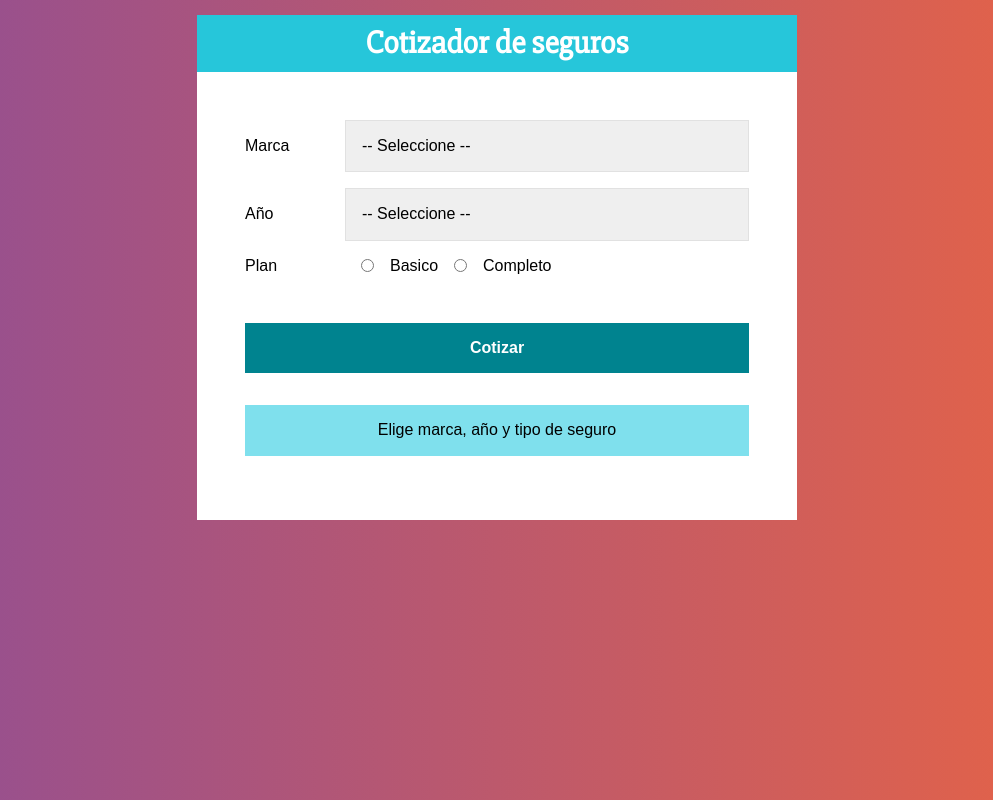
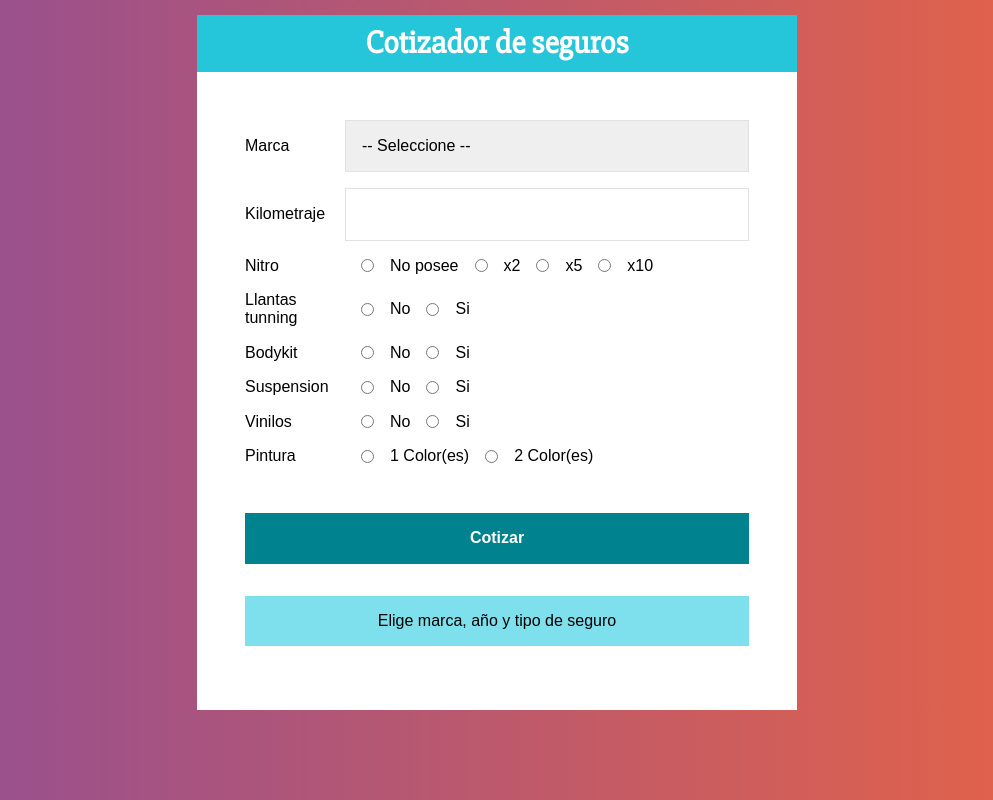
Before and after one commit to luisyuburi/samp-vehicle-quote, a React (Create React App) app: page / in a window 1280 px wide. Shown: the whole page, without its empty margins (143-1136 px from the left). Built offline with nearby package versions, Linux system fonts and the light colour scheme.

Commit message:
fix (Addding changes)

```diff
--- a/src/App.js
+++ b/src/App.js
@@ -21,7 +21,7 @@ function App() {
     datos: {
       marca: '',
       year: '',
-      plan: '',
+      nitro: '',
     },
   })
 
--- a/src/components/Formulario.js
+++ b/src/components/Formulario.js
@@ -1,6 +1,15 @@
 import React, { useState } from 'react'
 import styled from '@emotion/styled'
-import { obtenerDiferenciaYear, calcularMarca, obtenerPlan } from '../helper'
+import {
+  obtenerDiferenciaYear,
+  calcularMarca,
+  calcularNitro,
+  calcularLlantas,
+  calcularBodykit,
+  calcularPintura,
+  calcularSuspension,
+  calcularVinilo,
+} from '../helper'
 import PropTypes from 'prop-types'
 const Campo = styled.div`
   display: flex;
@@ -17,6 +26,14 @@ const Select = styled.select`
   border: 1px solid #e1e1e1;
   -webkit-appearance: none;
 `
+const Input = styled.input`
+  display: block;
+  width: 100%;
+  padding: 1rem;
+  border: 1px solid #e1e1e1;
+  -webkit-appearance: none;
+`
+
 const InputRadio = styled.input`
   margin: 0 1rem;
 `
@@ -48,14 +65,30 @@ const Error = styled.div`
 const Formulario = ({ guardarResumen, guardarCargando }) => {
   const [datos, guardarDatos] = useState({
     marca: '',
-    year: '',
-    plan: '',
+    kilometraje: '',
+    nitro: '',
+    llantas: '',
+    bodykit: '',
+    suspension: '',
+    vinilo: '',
+    pintura: '',
+    bateria: '',
   })
 
   const [error, guardarError] = useState(false)
 
   // Extraer valores del state
-  const { marca, year, plan } = datos
+  const {
+    marca,
+    kilometraje,
+    nitro,
+    llantas,
+    bodykit,
+    suspension,
+    vinilos,
+    pintura,
+    bateria,
+  } = datos
 
   // Leer los datos del formulario y guardarlos en el state
   const obtenerInformacion = (e) => {
@@ -68,31 +101,51 @@ const Formulario = ({ guardarResumen, guardarCargando }) => {
   // Cuando el usuario presiona submit
   const cotizarSeguro = (e) => {
     e.preventDefault()
-    if (marca.trim() === '' || year.trim() === '' || plan.trim() === '') {
+    if (
+      marca.trim() === '' ||
+      kilometraje.trim() === '' ||
+      nitro.trim() === '' ||
+      llantas.trim() === '' ||
+      bodykit.trim() === '' ||
+      suspension.trim() === '' ||
+      vinilos.trim() === '' ||
+      pintura.trim() === ''
+    ) {
       guardarError(true)
       return
     }
     guardarError(false)
 
     // Una base de 2000
-    let resultado = 2000
+    let resultado = 0
 
-    // Obtener la diferencia de años
-    const diferencia = obtenerDiferenciaYear(year)
+    //Obtenemos el valor del auto segun la marca seleccionada
+    resultado += calcularMarca(marca)
+    // Por cada kilometro, se resta 0.01%
+    const reduccionKilometraje = kilometraje * 0.01
 
-    // Por cada año. hay que restar el 3%
-    resultado -= (diferencia * 3 * resultado) / 100
+    resultado -= (resultado * reduccionKilometraje) / 100
 
-    // Asiatico 5%
-    // Americano 15%
-    // Europeo 30%
-    resultado = calcularMarca(marca) * resultado
+    // Nitro x2 aumenta 4.200$
+    // Nitro x5 aumenta 4.900$
+    // Nitro x10 aumenta 7.000$
+    const incrementoNitro = calcularNitro(nitro)
+    const incrementoLlantas = calcularLlantas(llantas)
+    const incrementoBodykit = calcularBodykit(bodykit)
+    const incrementoVinilos = calcularVinilo(vinilos)
+    const incrementoPintura = calcularPintura(pintura)
+    const incrementoSuspension = calcularSuspension(suspension)
 
-    // Plan Basico aumenta 20%
-    // Plan Completo aumenta 50%
-    const incrementoPlan = obtenerPlan(plan)
-    resultado = parseFloat(incrementoPlan * resultado).toFixed(2)
+    resultado +=
+      incrementoNitro +
+      incrementoLlantas +
+      incrementoBodykit +
+      incrementoVinilos +
+      incrementoPintura +
+      incrementoSuspension
 
+    resultado -= resultado * 0.3
+    resultado = parseFloat(resultado).toFixed(2)
     guardarCargando(true)
 
     setTimeout(() => {
@@ -114,46 +167,187 @@ const Formulario = ({ guardarResumen, guardarCargando }) => {
         <Label>Marca</Label>
         <Select name="marca" value={marca} onChange={obtenerInformacion}>
           <option value="">-- Seleccione --</option>
-          <option value="americano">Americano</option>
-          <option value="europeo">Europeo</option>
-          <option value="asiatico">Asiatico</option>
+          <option value="admiral">Admiral</option>
+          <option value="blade">Blade</option>
+          <option value="boxville">Boxville</option>
+          <option value="bravura">Bravura</option>
+          <option value="broadway">Broadway</option>
+          <option value="buccaneer">Buccaneer</option>
+          <option value="burrito">Burrito</option>
+          <option value="clover">Clover</option>
+          <option value="club">Club</option>
+          <option value="elegant">Elegant</option>
+          <option value="esperanto">Esperanto</option>
+          <option value="euros">Euros</option>
+          <option value="feltzer">Feltzer</option>
+          <option value="glendale">Glendale</option>
+          <option value="greenwood">Greenwood</option>
+          <option value="huntley">Greenwood</option>
+          <option value="jester">Jester</option>
+          <option value="landstalker">Landstalker</option>
+          <option value="linerunner">LineRunner</option>
+          <option value="majestic">Majestic</option>
+          <option value="manana">Manana</option>
+          <option value="moonbeam">Moonbeam</option>
+          <option value="oceanic">Oceanic</option>
+          <option value="perennial">Perennial</option>
+          <option value="picador">Picador</option>
+          <option value="pony">Pony</option>
+          <option value="premier">Premier</option>
+          <option value="primo">Primo</option>
+          <option value="rancher">Rancher</option>
+          <option value="sabre">Sabre</option>
+          <option value="sadler">Sadler</option>
+          <option value="savanna">Savanna</option>
+          <option value="sentinel">Sentinel</option>
+          <option value="slamvan">Slamvan</option>
+          <option value="solair">Solair</option>
+          <option value="stafford">Stafford</option>
+          <option value="stallion">Stallion</option>
+          <option value="sunrise">Sunruse</option>
+          <option value="tahoma">Tahoma</option>
+          <option value="tornado">Tornado</option>
+          <option value="uranus">Uranus</option>
+          <option value="voodoo">Voodoo</option>
+          <option value="washignton">Washington</option>
+          <option value="windsor">Windsor</option>
         </Select>
       </Campo>
 
       <Campo>
-        <Label>Año</Label>
-        <Select name="year" value={year} onChange={obtenerInformacion}>
-          <option value="">-- Seleccione --</option>
-          <option value="2021">2021</option>
-          <option value="2020">2020</option>
-          <option value="2019">2019</option>
-          <option value="2018">2018</option>
-          <option value="2017">2017</option>
-          <option value="2016">2016</option>
-          <option value="2015">2015</option>
-          <option value="2014">2014</option>
-          <option value="2013">2013</option>
-          <option value="2012">2012</option>
-        </Select>
+        <Label>Kilometraje</Label>
+        <Input type="number" name="kilometraje" onChange={obtenerInformacion} />
+      </Campo>
+
+      <Campo>
+        <Label>Nitro</Label>
+        <InputRadio
+          type="radio"
+          name="nitro"
+          value="NA"
+          checked={nitro === 'NA'}
+          onChange={obtenerInformacion}
+        />{' '}
+        No posee
+        <InputRadio
+          type="radio"
+          name="nitro"
+          value="x2"
+          checked={nitro === 'x2'}
+          onChange={obtenerInformacion}
+        />{' '}
+        x2
+        <InputRadio
+          type="radio"
+          name="nitro"
+          value="x5"
+          checked={nitro === 'x5'}
+          onChange={obtenerInformacion}
+        />{' '}
+        x5
+        <InputRadio
+          type="radio"
+          name="nitro"
+          value="x10"
+          checked={nitro === 'x10'}
+          onChange={obtenerInformacion}
+        />{' '}
+        x10
       </Campo>
       <Campo>
-        <Label>Plan</Label>
+        <Label>Llantas tunning</Label>
         <InputRadio
           type="radio"
-          name="plan"
-          value="basico"
-          checked={plan === 'basico'}
+          name="llantas"
+          value="no"
+          checked={llantas === 'no'}
           onChange={obtenerInformacion}
         />{' '}
-        Basico
+        No
         <InputRadio
           type="radio"
-          name="plan"
-          value="completo"
-          checked={plan === 'completo'}
+          name="llantas"
+          value="si"
+          checked={llantas === 'si'}
           onChange={obtenerInformacion}
         />{' '}
-        Completo
+        Si
+      </Campo>
+      <Campo>
+        <Label>Bodykit</Label>
+        <InputRadio
+          type="radio"
+          name="bodykit"
+          value="no"
+          checked={bodykit === 'no'}
+          onChange={obtenerInformacion}
+        />{' '}
+        No
+        <InputRadio
+          type="radio"
+          name="bodykit"
+          value="si"
+          checked={bodykit === 'si'}
+          onChange={obtenerInformacion}
+        />{' '}
+        Si
+      </Campo>
+      <Campo>
+        <Label>Suspension</Label>
+        <InputRadio
+          type="radio"
+          name="suspension"
+          value="no"
+          checked={suspension === 'no'}
+          onChange={obtenerInformacion}
+        />{' '}
+        No
+        <InputRadio
+          type="radio"
+          name="suspension"
+          value="si"
+          checked={suspension === 'si'}
+          onChange={obtenerInformacion}
+        />{' '}
+        Si
+      </Campo>
+      <Campo>
+        <Label>Vinilos</Label>
+        <InputRadio
+          type="radio"
+          name="vinilos"
+          value="no"
+          checked={vinilos === 'no'}
+          onChange={obtenerInformacion}
+        />{' '}
+        No
+        <InputRadio
+          type="radio"
+          name="vinilos"
+          value="si"
+          checked={vinilos === 'si'}
+          onChange={obtenerInformacion}
+        />{' '}
+        Si
+      </Campo>
+      <Campo>
+        <Label>Pintura</Label>
+        <InputRadio
+          type="radio"
+          name="pintura"
+          value="1color"
+          checked={pintura === '1color'}
+          onChange={obtenerInformacion}
+        />{' '}
+        1 Color(es)
+        <InputRadio
+          type="radio"
+          name="pintura"
+          value="2color"
+          checked={vinilos === '2color'}
+          onChange={obtenerInformacion}
+        />{' '}
+        2 Color(es)
       </Campo>
       <Boton type="submit">Cotizar</Boton>
     </form>
--- a/src/components/Resumen.js
+++ b/src/components/Resumen.js
@@ -14,9 +14,9 @@ const ContenedorResumen = styled.div`
 const Resumen = ({ datos }) => {
   // Extraer datos
 
-  const { marca, year, plan } = datos
+  const { marca, year, nitro } = datos
 
-  if (marca === '' || plan === '' || year === '') {
+  if (marca === '' || nitro === '' || year === '') {
     return null
   }
 
@@ -25,7 +25,7 @@ const Resumen = ({ datos }) => {
       <h2>Resumen de cotizacion</h2>
       <ul>
         <li>Marca: {primeraMayuscula(marca)}</li>
-        <li>Plan: {primeraMayuscula(plan)}</li>
+        <li>Plan: {primeraMayuscula(nitro)}</li>
         <li>Año: {year}</li>
       </ul>
     </ContenedorResumen>
```
Also changed, not shown: src/helper.js (+171 -10 lines), src/components/styles.css (added).
